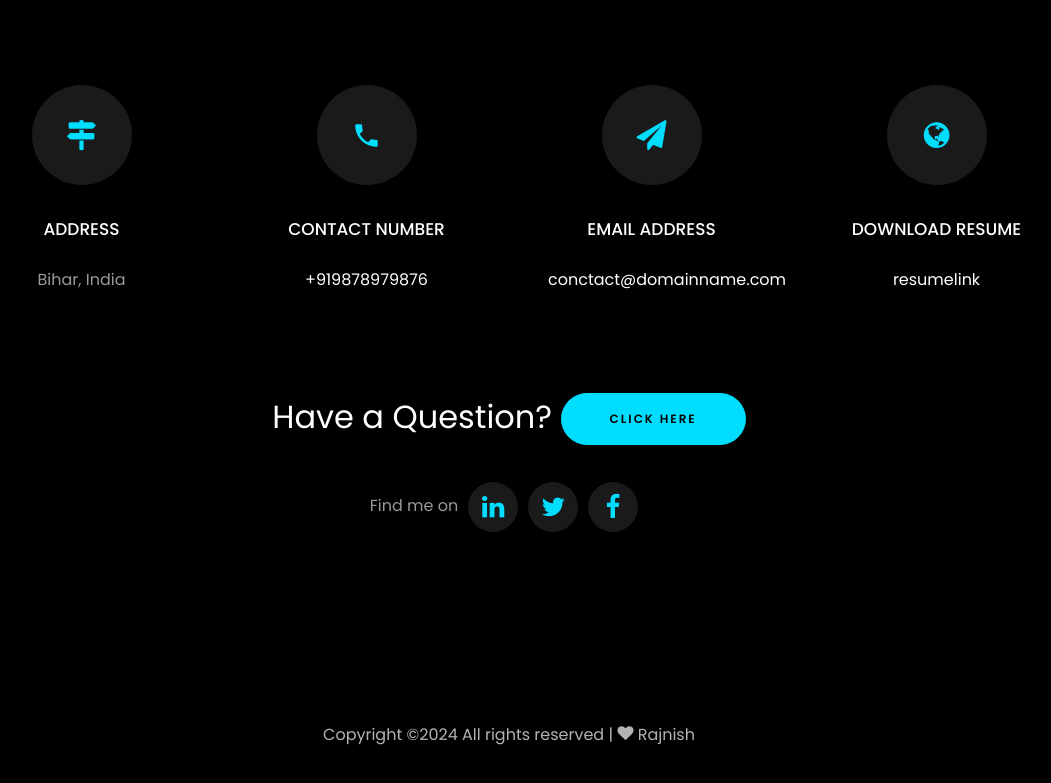
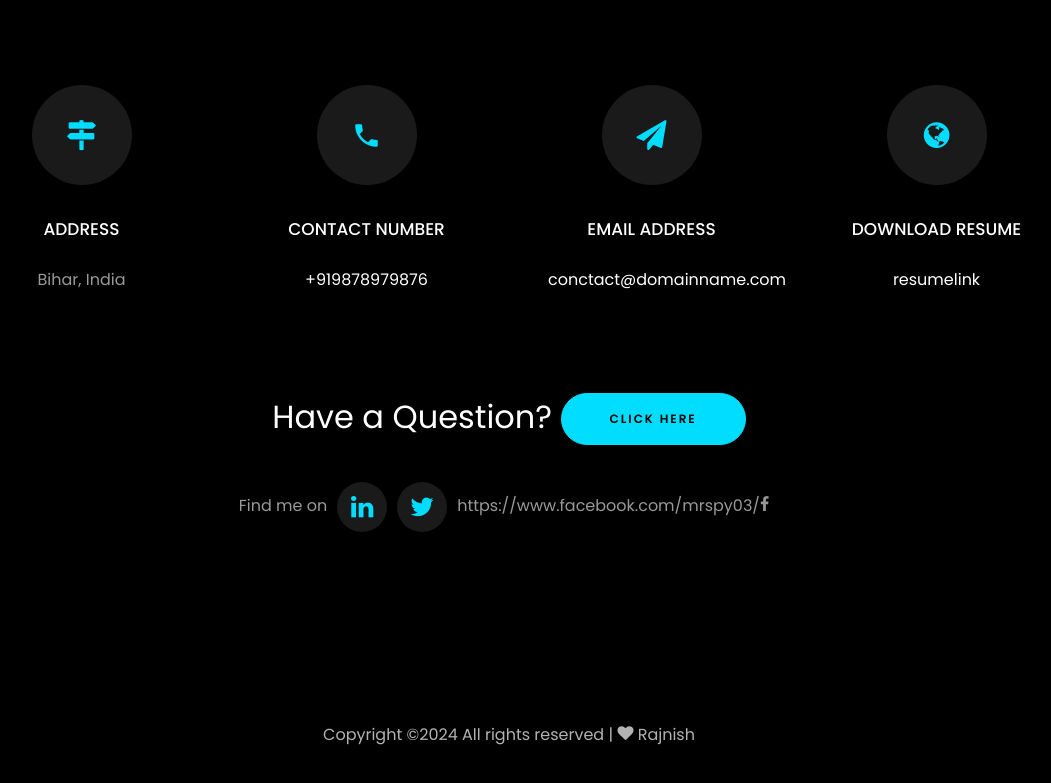
Before and after one commit to rajnishpark03/rajnishpark03.io, a plain HTML site: page index.html in a window 1280 px wide. Shown: the part 3566-4349 px from the top of the page, without its empty margins (131-1182 px from the left). Drawn offline with Linux system fonts and the light colour scheme; files whose address does not match are found by name.

Commit message:
Update index.html

```diff
--- a/index.html
+++ b/index.html
@@ -480,7 +480,7 @@
 					  <!-- <li class="ftco-animate"><a href="https://www.youtube.com/@RishabhMishraOfficial"><span class="icon-youtube"></span></a></li> -->
 					  <li class="ftco-animate"><a href="https://www.linkedin.com/in/rajnish-kumar-a79399229/"><span class="icon-linkedin"></span></a></li>
 					  <li class="ftco-animate"><a href="https://twitter.com/rajnishpark03"><span class="icon-twitter"></span></a></li>
-					  <li class="ftco-animate"><a href="https://twitter.com/rajnishpark03"><span class="icon-facebook"></span></a></li>
+					  <li class="ftco-animate">https://www.facebook.com/mrspy03/<span class="icon-facebook"></span></a></li>
 				      <!-- <li class="ftco-animate"><a href="https://www.instagram.com/rishabhnmishra/"><span class="icon-instagram"></span></a></li> -->
 					</ul>
 				<br>
```
